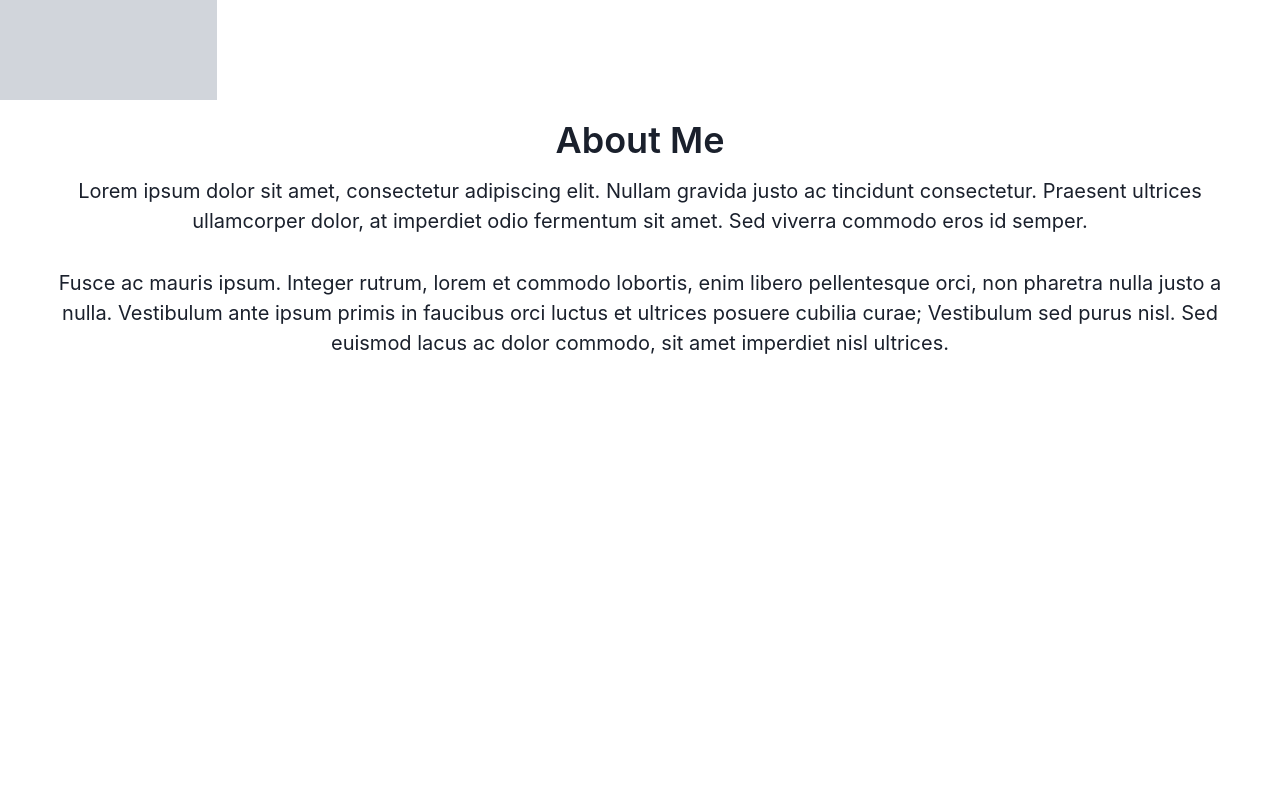
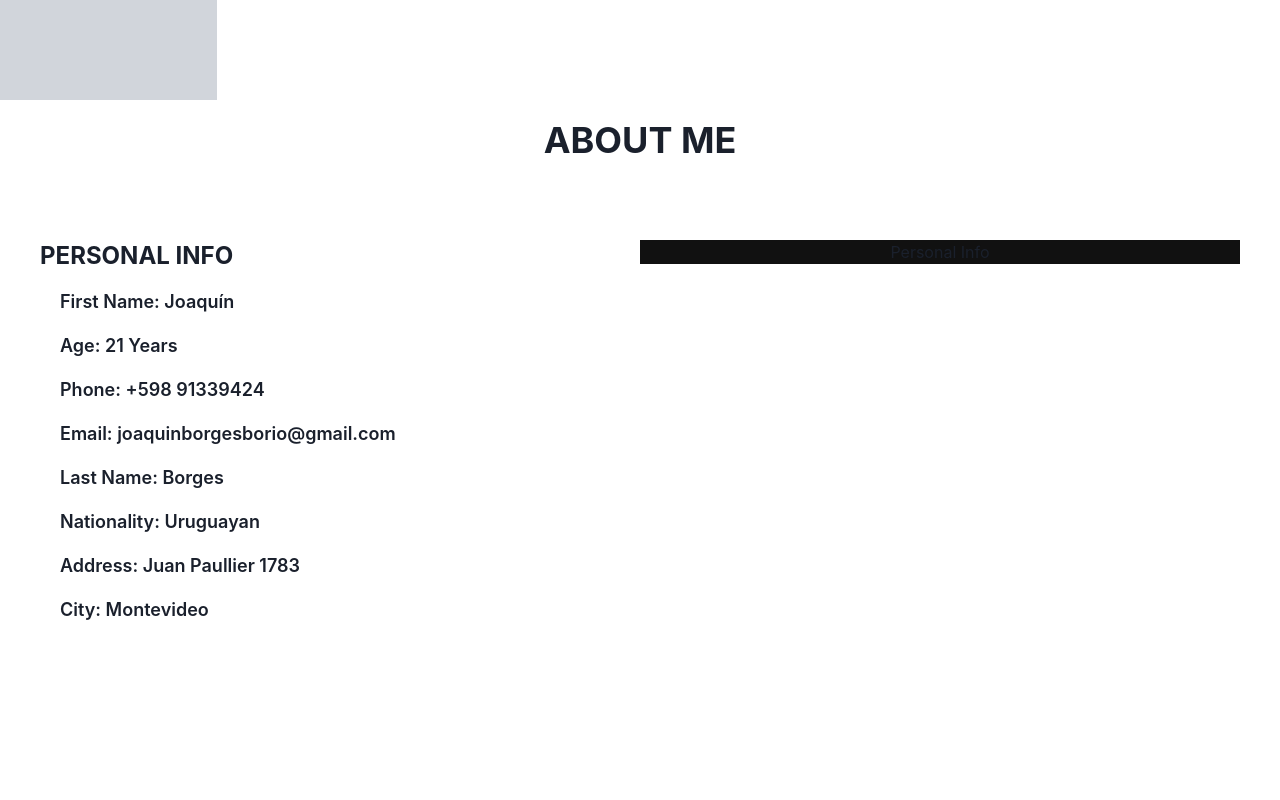
Before and after one commit to JoacinB/cvweb2, a Next.js app: page / in a window 1280 px wide. Shown: the part 700-1500 px from the top of the page. Built offline with nearby package versions, Linux system fonts and the light colour scheme.

Commit message:
About improv. and date library for age

```diff
--- a/package.json
+++ b/package.json
@@ -13,6 +13,7 @@
     "@chakra-ui/react": "^2.5.3",
     "@emotion/react": "^11.10.6",
     "@emotion/styled": "^11.10.6",
+    "date-fns": "^2.29.3",
     "eslint": "8.36.0",
     "eslint-config-next": "13.2.4",
     "framer-motion": "^10.8.5",
--- a/src/components/About.js
+++ b/src/components/About.js
@@ -1,8 +1,11 @@
-import { Box, Heading, Text, useColorMode } from "@chakra-ui/react";
+import { Box, Flex, ListItem, Text, UnorderedList, useColorMode } from "@chakra-ui/react";
+import { differenceInYears } from "date-fns";
 
 export default function About() {
   const { colorMode } = useColorMode();
   const textColor = colorMode === "dark" ? "white" : "gray.800";
+  const Birthday = new Date(2002, 1, 8);
+  const age = differenceInYears(new Date(), Birthday);
 
   return (
     <Box
@@ -12,23 +15,38 @@ export default function About() {
       py={5}
       h={["auto", "auto", "auto", "100vh"]}
     >
-      <Box mx="auto" textAlign="center">
-        <Text className="mb-4 text-3xl font-semibold 2xl:text-5xl 2xl:font-semibold xl:text-4xl xl:font-semibold lg:text-4xl lg:font-semibold md:text-3xl md:font-semibold sm:text-3xl sm:font-semibold">
+      <Box className="mx-auto text-center">
+        <Text className="mb-20 text-3xl font-bold uppercase xl:text-4xl lg:text-4xl md:text-3xl sm:text-3xl">
           About Me
         </Text>
-        <Text fontSize="xl" mb={8}>
-          Lorem ipsum dolor sit amet, consectetur adipiscing elit. Nullam
-          gravida justo ac tincidunt consectetur. Praesent ultrices ullamcorper
-          dolor, at imperdiet odio fermentum sit amet. Sed viverra commodo eros
-          id semper.
-        </Text>
-        <Text fontSize="xl">
-          Fusce ac mauris ipsum. Integer rutrum, lorem et commodo lobortis,
-          enim libero pellentesque orci, non pharetra nulla justo a nulla.
-          Vestibulum ante ipsum primis in faucibus orci luctus et ultrices
-          posuere cubilia curae; Vestibulum sed purus nisl. Sed euismod lacus ac
-          dolor commodo, sit amet imperdiet nisl ultrices.
-        </Text>
+        <Flex className="justify-between max-w-[1200px] mx-auto">
+          <Box w="50%" className=" text-left">
+            <Box>
+              <Text className="mb-4 text-2xl font-bold uppercase xl:text-2xl lg:text-2xl md:text-2xl sm:text-2xl">
+                Personal Info
+              </Text>
+              <UnorderedList listStyleType='none' className="text-xl font-semibold inline-block">
+                <ListItem className="mb-4 text-lg">First Name: Joaquín</ListItem>
+                <ListItem className="mb-4 text-lg">Age: {age} Years</ListItem>
+                <ListItem className="mb-4 text-lg">Phone: +598 91339424</ListItem>
+                <ListItem className="mb-4 text-lg">Email: joaquinborgesborio@gmail.com</ListItem>
+              </UnorderedList>
+              <UnorderedList listStyleType='none' className="text-xl font-semibold inline-block">
+                <ListItem className="mb-4 text-lg">Last Name: Borges</ListItem>
+                <ListItem className="mb-4 text-lg">Nationality: Uruguayan</ListItem>
+                <ListItem className="mb-4 text-lg">Address: Juan Paullier 1783</ListItem>
+                <ListItem className="mb-4 text-lg">City: Montevideo</ListItem>
+
+              </UnorderedList>
+            </Box>
+          </Box>
+          <Box w="50%">
+            {
+              /* Content for the second div */
+              <Text className="bg-[#111111]">Personal Info</Text>
+            }
+          </Box>
+        </Flex>
       </Box>
     </Box>
   );
--- a/src/components/Home.js
+++ b/src/components/Home.js
@@ -45,7 +45,7 @@ export default function Home() {
 
 
 
-      <Box className="flex flex-col items-center flex-1">
+      <Box className="flex flex-col items-center justify-center flex-1">
         <Text
           className="text-2xl font-bold p-12 2xl:text-9xl xl:text-8xl lg:text-7xl md:text-6xl sm:text-5xl"
           bgGradient="linear(to-l, #6927d9, #d446ab)"
```
Also changed, not shown: 1 other file (tests, documents, lock files or other folders).
